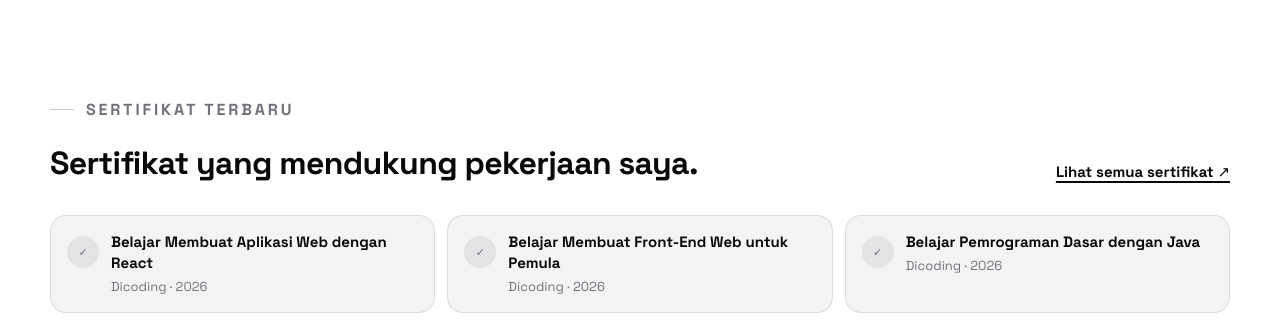
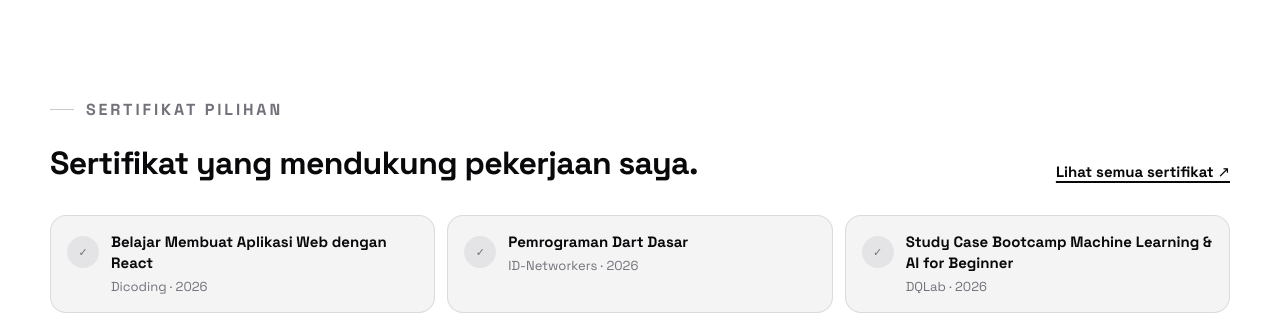
Before and after one commit to kusunoki778/portofolio-v2, a Vue app: page / in a window 1280 px wide. Shown: the part 2409-2733 px from the top of the page. Built offline with nearby package versions, Linux system fonts and the light colour scheme; no server answers.

Commit message:
Show hand-picked certificates on Home under a Sertifikat pilihan label

```diff
--- a/src/data/certificates.js
+++ b/src/data/certificates.js
@@ -20,3 +20,12 @@ export const certificates = [
 ].map(([title, issuer, year, image, group, imageAlt]) => ({ title, issuer, year, image, group, imageAlt }))
 
 export const certificateGroups = ['Semua', ...new Set(certificates.map((item) => item.group))]
+
+// Certificates highlighted on the Home page (3 cards, 2 columns on mobile).
+export const featuredCertificates = [
+  'Belajar Membuat Aplikasi Web dengan React',
+  'Pemrograman Dart Dasar',
+  'Study Case Bootcamp Machine Learning & AI for Beginner',
+]
+  .map((title) => certificates.find((item) => item.title === title))
+  .filter(Boolean)
--- a/src/pages/Home.vue
+++ b/src/pages/Home.vue
@@ -7,7 +7,7 @@ import BaseButton from '../components/BaseButton.vue'
 import SectionLabel from '../components/SectionLabel.vue'
 import SiteFooter from '../components/SiteFooter.vue'
 import { featuredProjects } from '../data/projects'
-import { certificates } from '../data/certificates'
+import { featuredCertificates } from '../data/certificates'
 import { useVisitCount } from '../composables/useVisitCount'
 
 const projects = featuredProjects
@@ -199,7 +199,7 @@ const stats = [
     <section class="mx-auto w-[min(1180px,calc(100%-2rem))] pb-16 md:pb-24">
       <div class="mb-8 flex flex-wrap items-end justify-between gap-4">
         <div>
-          <SectionLabel eyebrow="Sertifikat terbaru" />
+          <SectionLabel eyebrow="Sertifikat pilihan" />
           <h2 class="mt-5 text-2xl font-bold leading-tight tracking-[-0.02em] text-[var(--text-primary)] md:text-[2rem]">
             Sertifikat yang mendukung pekerjaan saya.
           </h2>
@@ -210,7 +210,7 @@ const stats = [
       </div>
       <ul class="grid grid-cols-2 gap-3 lg:grid-cols-3">
         <li
-          v-for="certificate in certificates.slice(0, 3)"
+          v-for="certificate in featuredCertificates"
           :key="certificate.title"
           class="flex items-start gap-2 rounded-2xl border border-[var(--line)] bg-[var(--surface-card)] p-3 sm:gap-3 sm:p-4"
         >
```
